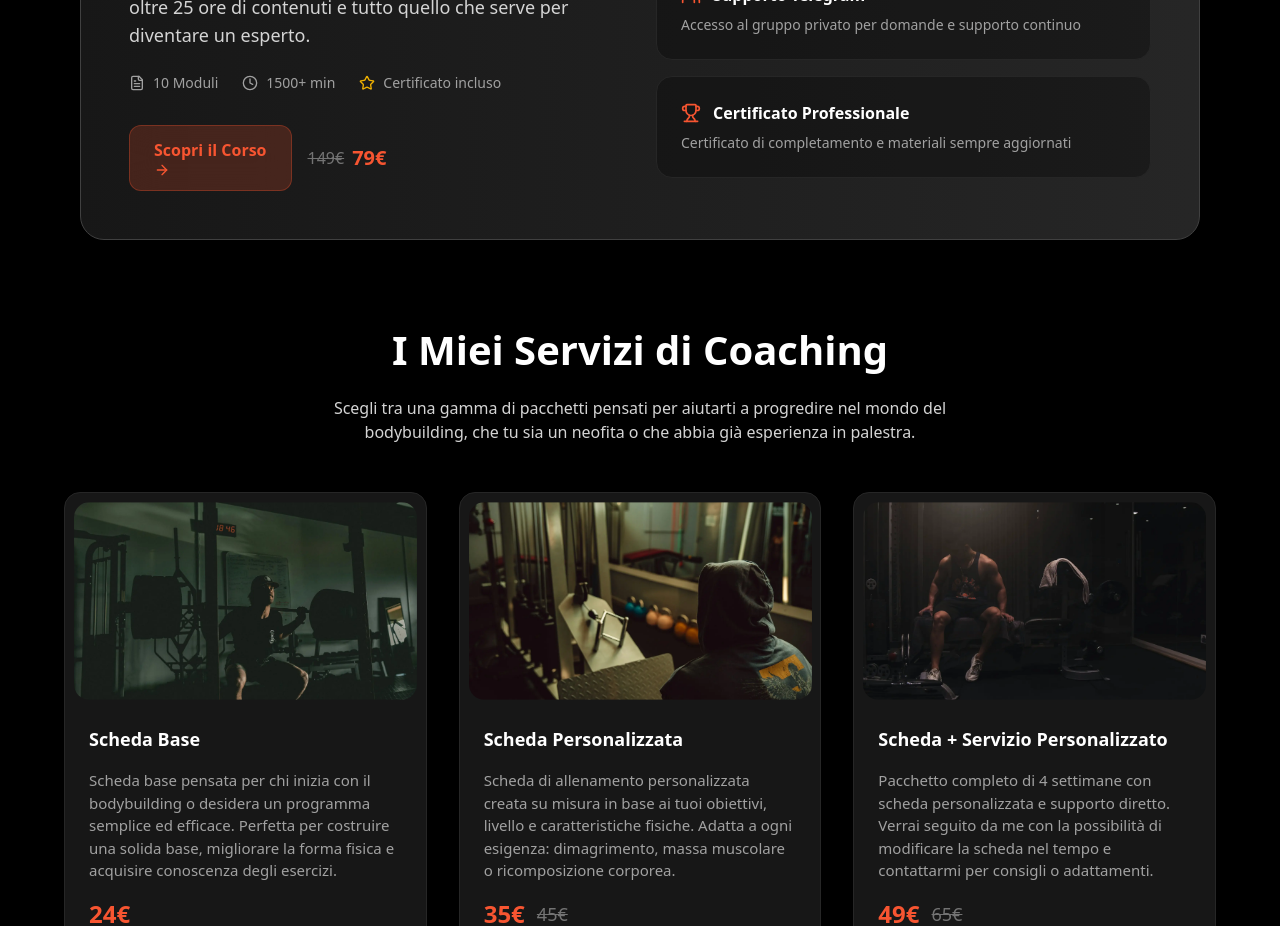
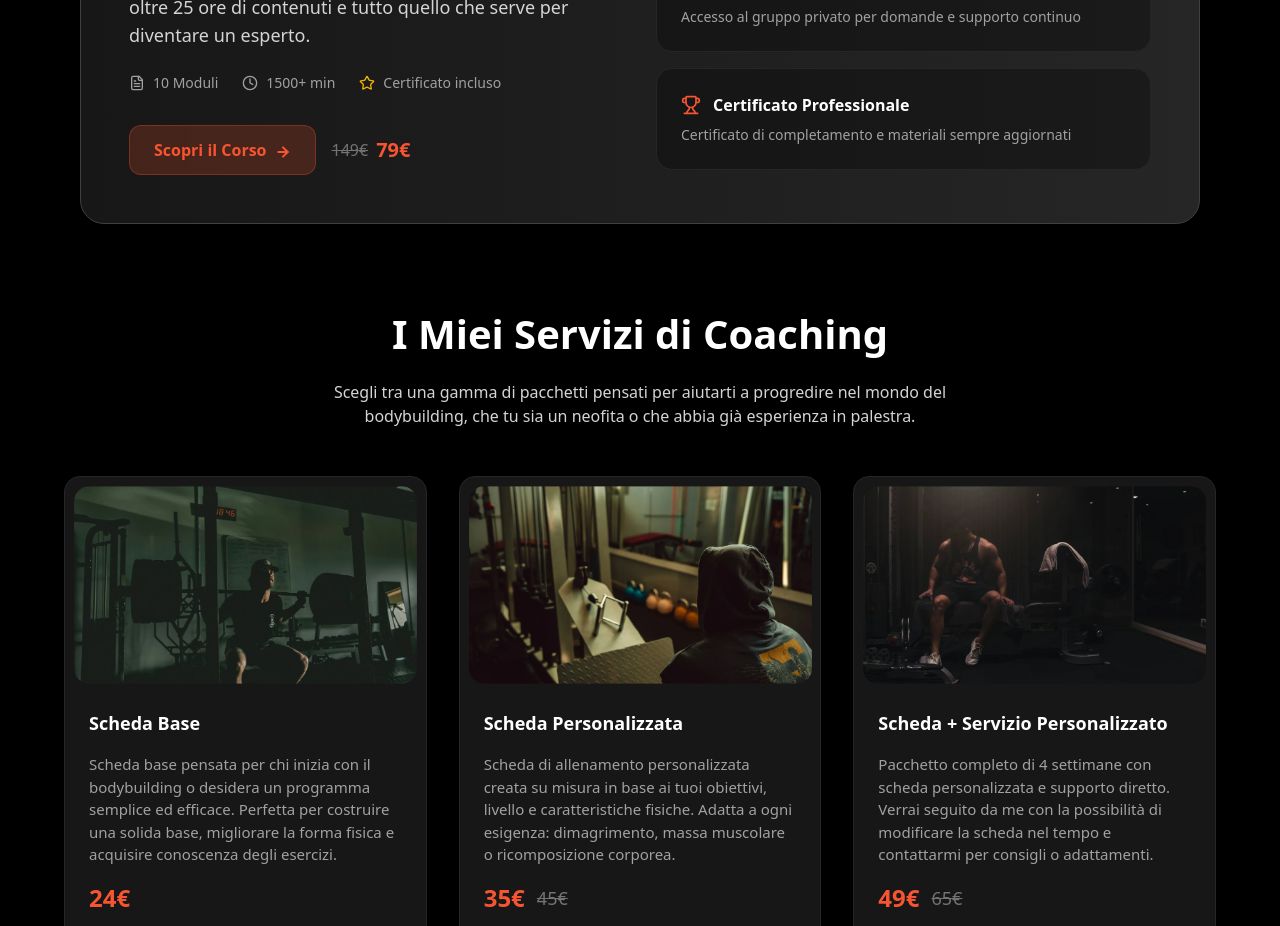
Before and after one commit to morganrlb/Easy-Gym, a Next.js app: page / in a window 1280 px wide. Shown: the part 840-1766 px from the top of the page. Built offline with nearby package versions, Linux system fonts and the light colour scheme.

Commit message:
style: Fix CourseSection button alignment and update animations

```diff
--- a/app/globals.css
+++ b/app/globals.css
@@ -16,6 +16,10 @@
   --medium-neutral: #2c2c2c;
 }
 
+html {
+  scrollbar-width: none;
+}
+
 body {
   background-color: var(--background);
   color: var(--foreground);
--- a/app/layout.tsx
+++ b/app/layout.tsx
@@ -1,10 +1,13 @@
 import type { Metadata } from "next";
 import { Geist, Geist_Mono } from "next/font/google";
-import { ReactLenis, useLenis } from 'lenis/react'
+import { ReactLenis } from 'lenis/react'
 import "./globals.css";
 import Header from "@/components/ui/Header";
 import Footer from "@/components/ui/Footer";
 import { NavTransition } from "@/components/animations/NavTransition";
+import OpenTransition from '@/components/animations/OpenTransition'
+import { Spotlight } from '../components/ui/spotlight-new';
+
 
 const geistSans = Geist({
   variable: "--font-geist-sans",
@@ -29,7 +32,10 @@ export default function RootLayout({ children }: Readonly<{ children: React.Reac
         <NavTransition>
           <Header />
         </NavTransition>
-          {children}
+        <Spotlight />
+          <OpenTransition>
+            {children}
+          </OpenTransition>
           <Footer />
       </body>
     </html>
--- a/app/page.tsx
+++ b/app/page.tsx
@@ -1,20 +1,16 @@
-import { Spotlight } from '../components/ui/spotlight-new';
 import Hero from '@/components/Hero';
 import CourseSection from '@/components/CourseSection';
 import Services from '@/components/Services';
 import Form from '@/components/Form';
-import OpenTransition from '@/components/animations/OpenTransition';
 
 export default function Home() {
   return (
     <>
-      <Spotlight/>
-      <OpenTransition>
-        <Hero />
-        <CourseSection />
-        <Services />
-        <Form />
-      </OpenTransition>
+
+      <Hero />
+      <CourseSection />
+      <Services />
+      <Form />
     </>
   );
 }
--- a/components/CourseSection.tsx
+++ b/components/CourseSection.tsx
@@ -43,9 +43,9 @@ export default function CourseSection() {
               </div>
 
               <div className="flex flex-col sm:flex-row gap-4">
-                <LiquidGlassButton href="/corso-bodybuilding" variant="primary" >
+                <LiquidGlassButton href="/corso-bodybuilding" variant="primary">
                   Scopri il Corso
-                  <ArrowRight size={16} />
+                  <ArrowRight size={16} strokeWidth={3} className='inline-block ml-2' />
                 </LiquidGlassButton>
                 <div className="flex items-center gap-2">
                   <span className="text-neutral-500 line-through">149€</span>
```
